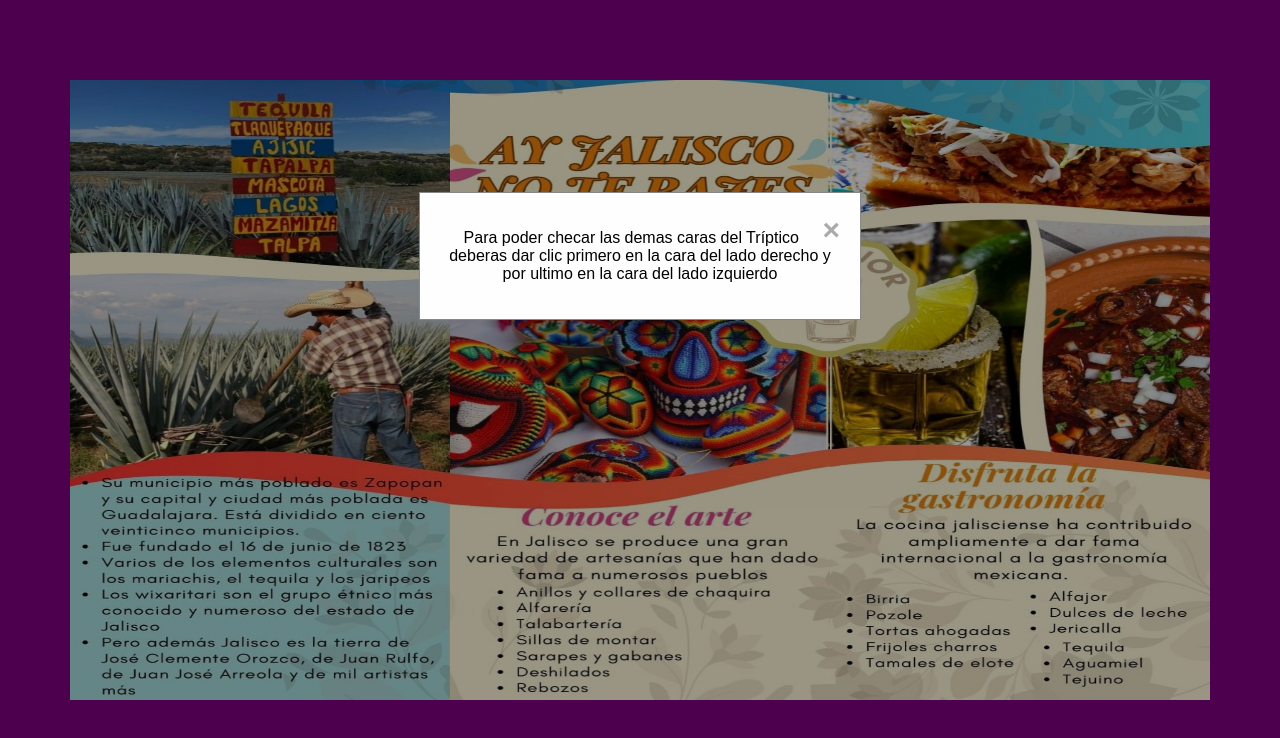
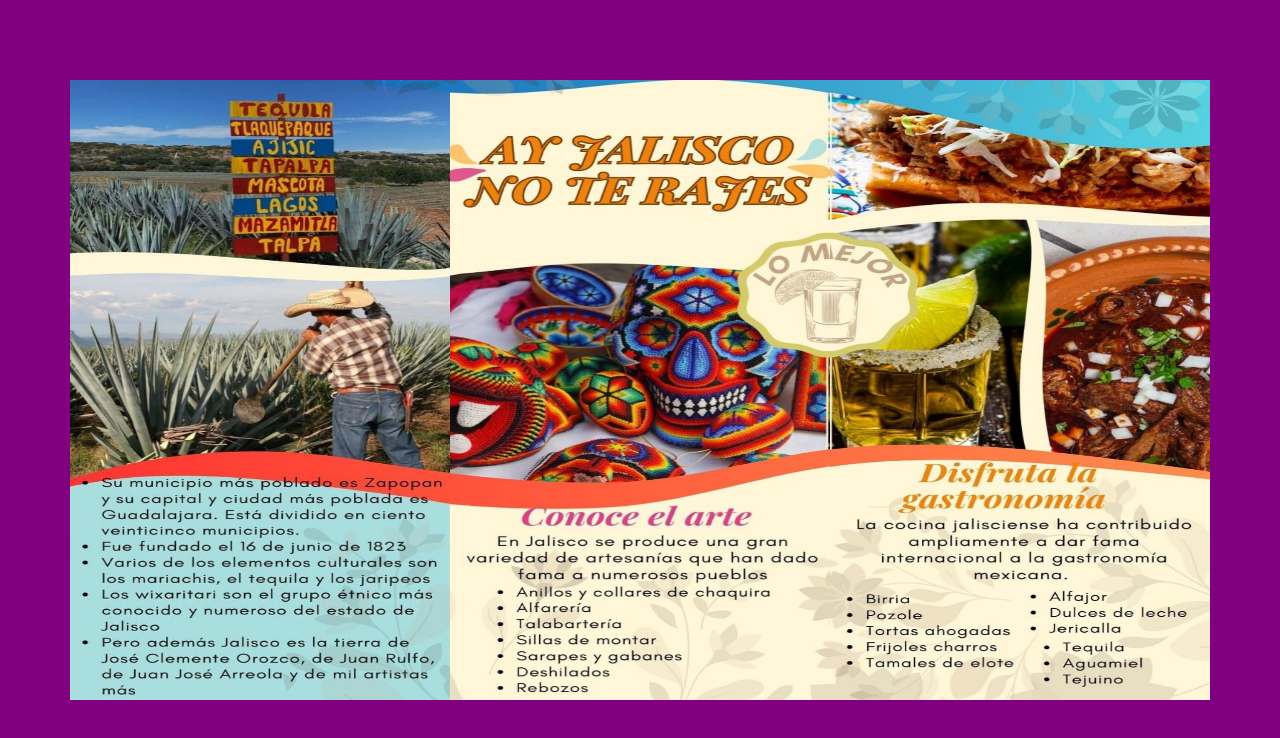
Before and after one commit to Crisabi18/TripticoJalisco, a plain HTML site: page index.html in a window 1280 px wide. Drawn offline with Linux system fonts and the light colour scheme.

Commit message:
Add files via upload

```diff
--- a/app.js
+++ b/app.js
@@ -1,11 +1,4 @@
-document.addEventListener('DOMContentLoaded', function() { var modal = document.getElementById('customAlert'); var closeButton = document.querySelector('.close-button');
-// Mostrar la caja de diálogo personalizada al cargar la página
-modal.style.display = 'block';
-// Cerrar la caja de diálogo personalizada al hacer clic en el botón de cierre
-closeButton.onclick = function() { modal.style.display = 'none'; }
-// Cerrar la caja de diálogo personalizada al hacer clic fuera de la misma
-window.onclick = function(event) { if (event.target === modal) { modal.style.display = 'none';
-} }
+
 
 document.addEventListener('DOMContentLoaded', function () {
     var panel1 = document.getElementById('panel1');
@@ -48,7 +41,6 @@ document.addEventListener('DOMContentLoaded', function () {
     }
 });
 
-// document.addEventListener('DOMContentLoaded', function() {
-//     alert("Para poder checar las demas caras del Tríptico deberas dar clic primero en la cara del lado derecho y por ultimo en la cara del lado izquierdo");
-// });
-})
+document.addEventListener('DOMContentLoaded', function() {
+    alert("Para poder checar las demas caras del Tríptico deberas dar clic primero en la cara del lado derecho y por ultimo en la cara del lado izquierdo");
+});
--- a/index.html
+++ b/index.html
@@ -7,15 +7,6 @@
     <link rel="stylesheet" href="style.css">
 </head>
 <body>
-
-
-    <!-- Caja de diálogo personalizada -->
-    <div id="customAlert" class="modal">
-        <div class="modal-content">
-            <span class="close-button">&times;</span>
-            <p>Para poder checar las demas caras del Tríptico deberas dar clic primero en la cara del lado derecho y por ultimo en la cara del lado izquierdo</p>
-        </div>
-    </div>
 
     <div class="triptych">
         <div class="triptic">
--- a/style.css
+++ b/style.css
@@ -155,24 +155,3 @@ body {
         z-index: 3;
     }
 }
-
-/* Estilos para la caja de diálogo personalizada */
-.modal { display: none; /* Oculto por defecto */
-    position: fixed;
-    z-index: 1;
-    left: 0;
-    top: 0;
-    width: 100%;
-    height: 100%;
-    overflow: auto;
-    background-color: rgba(0, 0, 0, 0.4); }
-
-.modal-content { background-color: #fefefe;
-    margin: 15% auto;
-    padding: 20px;
-    border: 1px solid #888;
-    width: 80%;
-    max-width: 400px;
-    text-align: center; }
-.close-button { color: #aaa; float:right; font-size: 30px; font-weight: bold; }
-.close-button:hover, .close-button:focus { color: black; text-decoration: none; cursor: pointer; }
```
